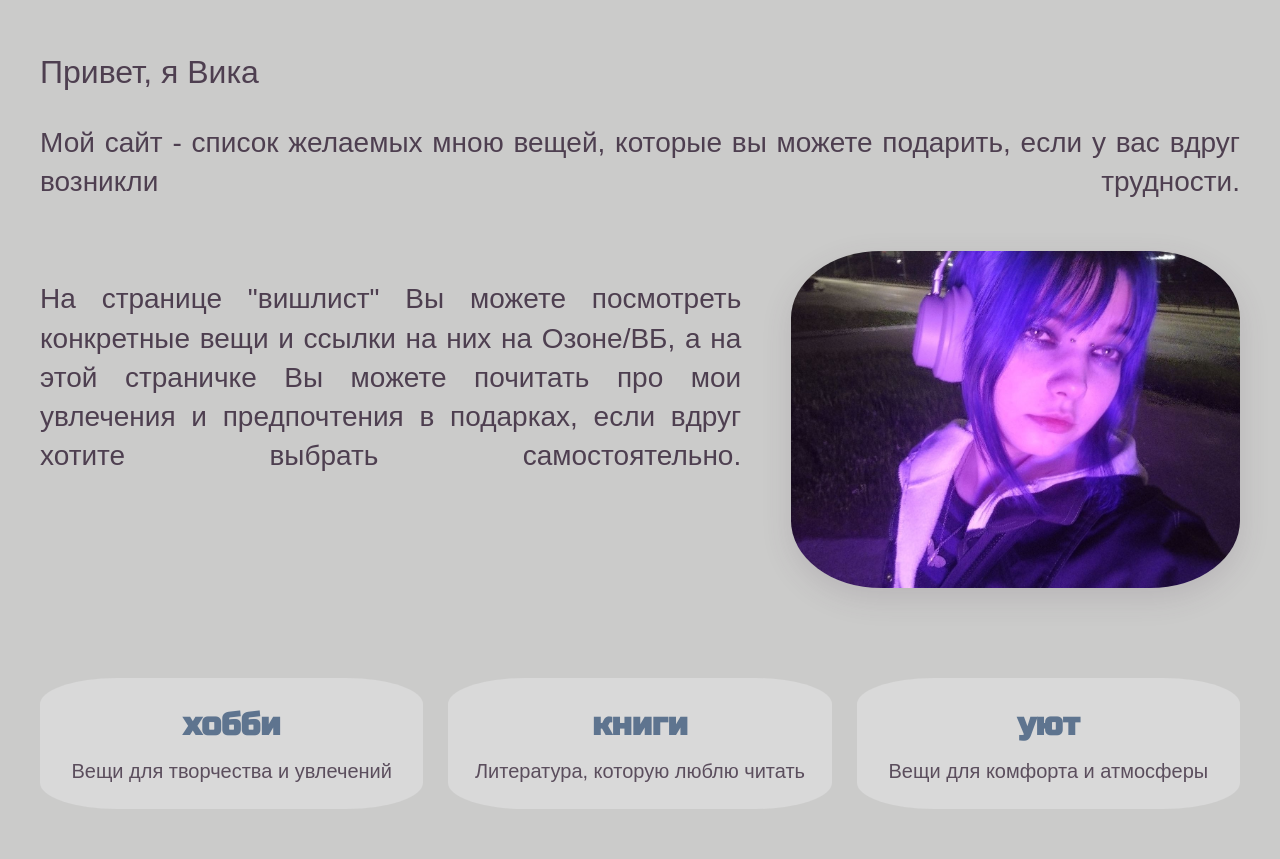
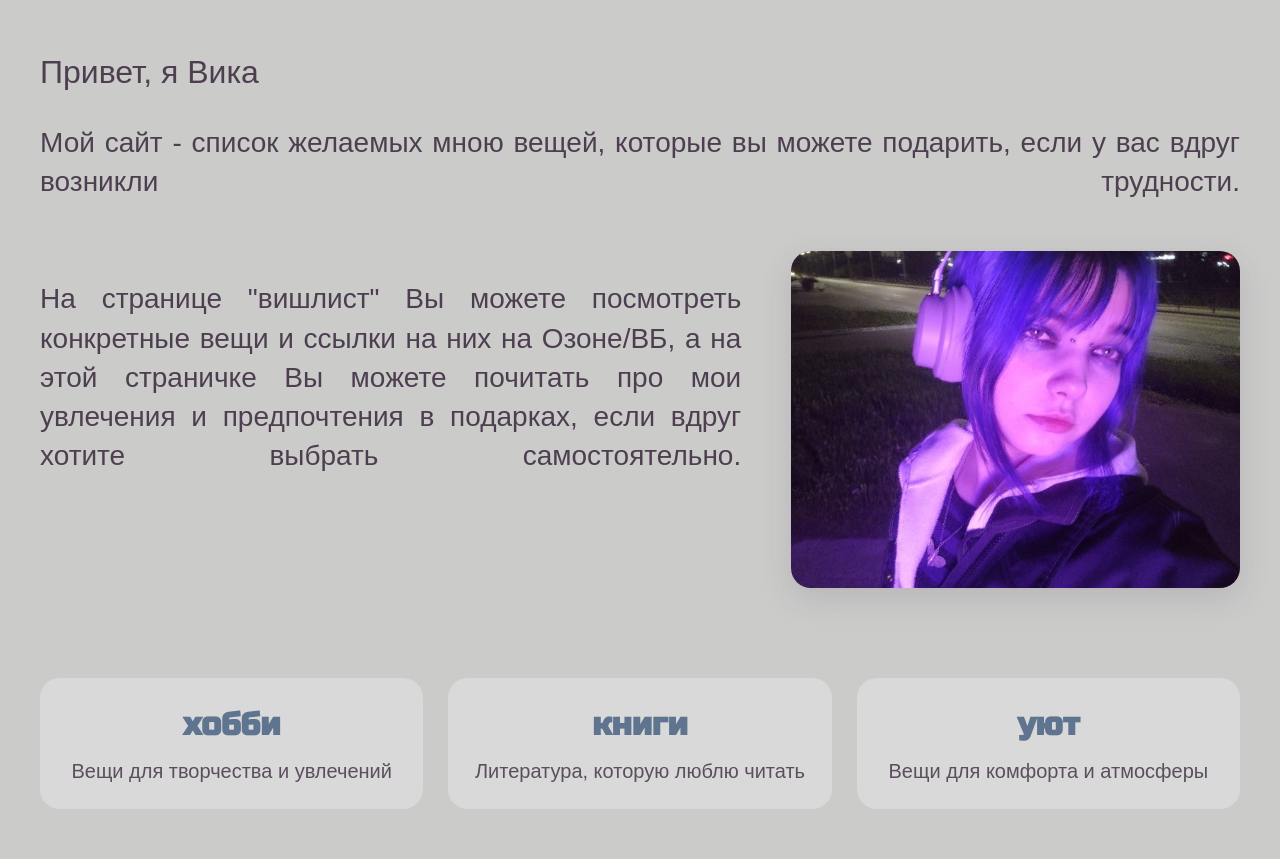
Before and after one commit to vikasssssss/wishlist, a Flask app: page / in a window 1280 px wide. Shown: the part 79-938 px from the top of the page. Run offline with Flask 3, Linux system fonts and the light colour scheme; some web fonts are replaced.

Commit message:
12.10 13:33

```diff
--- a/static/css/style.css
+++ b/static/css/style.css
@@ -77,7 +77,7 @@ nav a:hover { opacity: 0.7; }
     width: 100%;
     aspect-ratio: 4 / 3;
     object-fit: cover; /* Обрезает лишнее, сохраняя пропорции */
-    border-radius: 20%;
+    border-radius: 20px;
     box-shadow: 0 10px 30px rgba(78, 63, 80, 0.15);
 }
 
@@ -95,7 +95,7 @@ nav a:hover { opacity: 0.7; }
 
 .card {
     background-color: var(--card-bg);
-    border-radius: 20%;
+    border-radius: 20px;
     padding: 25px 20px;
     transition: transform 0.3s, box-shadow 0.3s;
     height: 100%;
```
